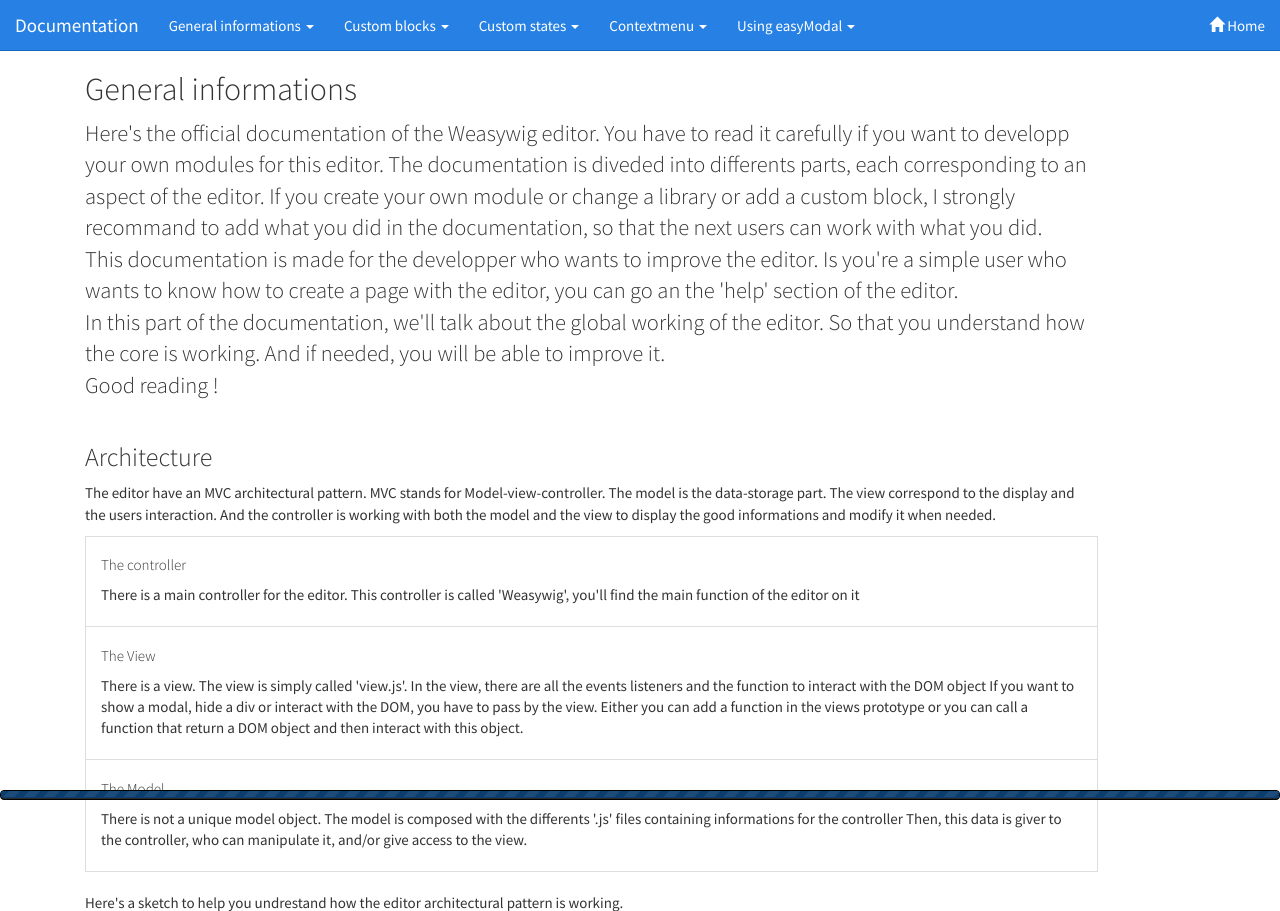
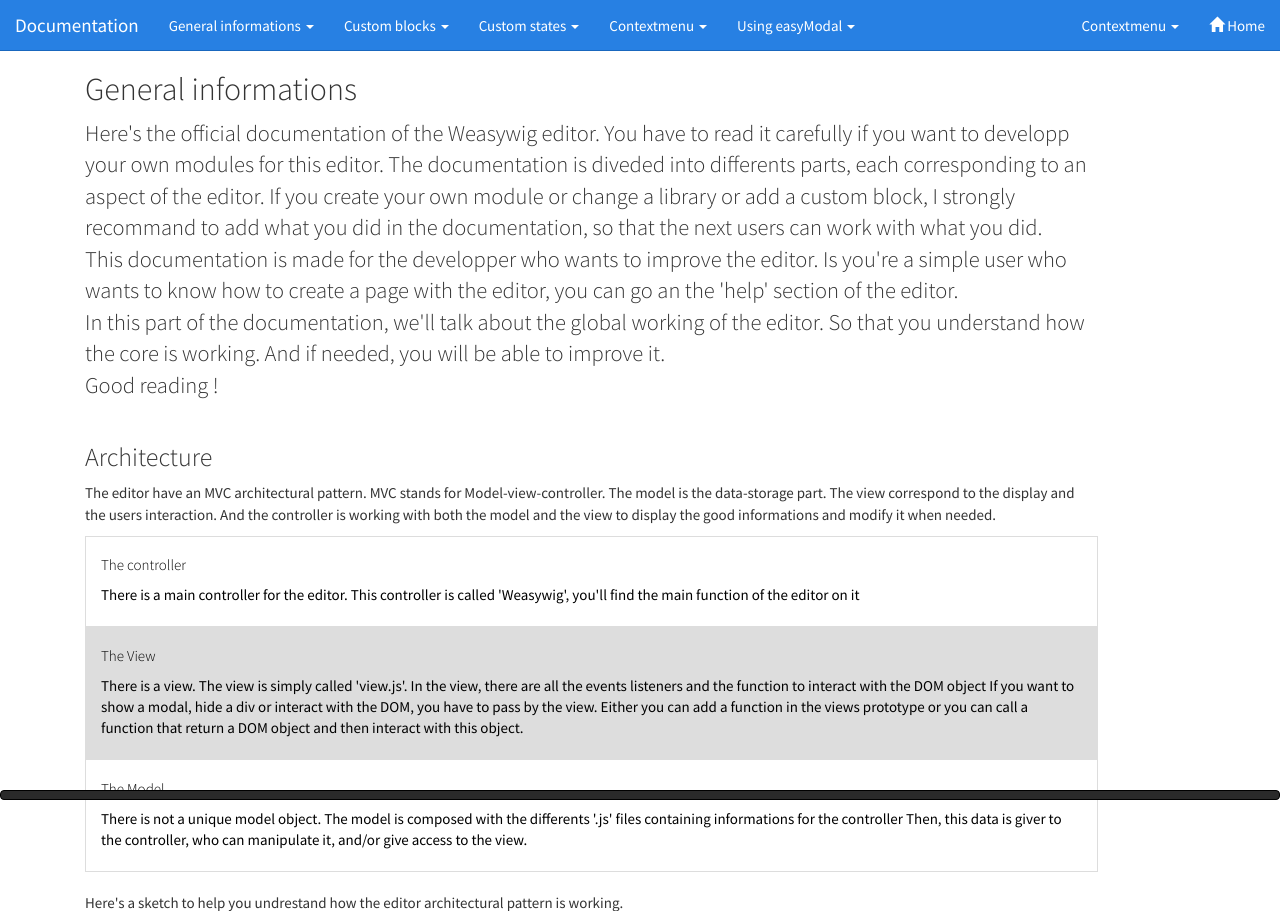
Before and after one commit to AzariasB/WeasyWig, a PHP site: page /documentation.html in a window 1280 px wide. Shown: the top 911 px of the page. Run offline with PHP 8.4, Linux system fonts and the light colour scheme.

Commit message:
Useless features(teache asked)

```diff
--- a/assets/css/doc.css
+++ b/assets/css/doc.css
@@ -12,6 +12,10 @@ and open the template in the editor.
     margin-top: 51px;
 }
 
+.range{
+    margin : 5px;
+}
+
 #progressbar{
     position: fixed;
     bottom: 0;
@@ -20,10 +24,18 @@ and open the template in the editor.
     max-height: 10px;
 }
 
+body .list-group{
+    color:  black;
+}
+
+.list-group-item:nth-child(2n){
+    background-color: #ddd;
+}
+
 footer{
     border-top: #333 1px solid;
     padding-top: 50px;
-    background-color: #eee
+
 }
 
 @media only screen and (min-width : 768px) {
--- a/assets/js/documentation.js
+++ b/assets/js/documentation.js
@@ -23,8 +23,37 @@
         }
     });
 
+    function changeDarkness(e, ui) {
+        var $t = $("body");
+        var colVal = ui.value;
+        var bgVal = 255 -ui.value;
+        var color = 'rgb(' + colVal + ',' + colVal + ',' + colVal + ')';
+        var background = 'rgb(' + bgVal + ',' + bgVal + ',' + bgVal + ');';
+        $t.css({
+            'color' : color,
+            'background-color' : background
+        });
+    }
+
+    function changeTextSize(e, ui) {
+        console.log(ui.value + 100);
+        $("#documentation").css('font-size', ui.value + 100 + '%');
+    }
+
+    $("#range_dark").slider({
+        'max': 255,
+        'min': 0,
+        'slide': changeDarkness
+    });
+
+    $("#range_size").slider({
+        'max': 100,
+        'min': 0,
+        'slide': changeTextSize
+    });
+
     $(window).scroll(function () {
-        $progress.value((($(window).scrollTop() + $(window).height())/docHeight)*100);
+        $progress.value((($(window).scrollTop()) / (docHeight - $(window).height())) * (100));
     });
 
     function getDocumentation(json) {
--- a/assets/js/home/home.js
+++ b/assets/js/home/home.js
@@ -125,7 +125,7 @@ function initMap() {
     });
 
 
-    var contentString = '<div id="content">' +
+    var contentString = '<div id="content" style="color : black;" >' +
             '<div id="siteNotice">' +
             '</div>' +
             '<h1 id="firstHeading" class="firstHeading">WeasyiWig</h1>' +
@@ -141,7 +141,7 @@ function initMap() {
             '</p><p>However, if the company wants to add their own components for some reasons, the company developped an API ' +
             'that is well documented and is really easy to use. The only dependencie of the application is jquery and jquery-ui</p>' +
             '<p> Weasywig, copyright 2015 ' +
-            'Montmélian - France.</p>' +
+            'Montmélian - France.</p>' + '<img width="100" class="img-responsive" src="assets/images/home/api.png" />' +
             '</div>' +
             '</div>';
 
--- a/documentation.html
+++ b/documentation.html
@@ -41,6 +41,16 @@ and open the template in the editor.
 
                     </ul>
                     <ul class="nav navbar-nav navbar-right" >
+                        <li class="dropdown">
+                            <a href="#options" class="dropdown-toggle" role="button" aria-haspopup="true" aria-expanded="false">
+                                Contextmenu
+                                <span class="caret"></span>
+                            </a>
+                            <ul class="dropdown-menu">
+                                <li><div class="range" id="range_dark" ></div>Darkness </li>
+                                <li><div class="range" id="range_size" ></div>Text size </li>
+                            </ul>
+                        </li>
                         <li>
                             <a href="./" > <i class="glyphicon glyphicon-home" ></i> Home</a>
                         </li>
```
Also changed, not shown: assets/js/lib/lightbox.js.
